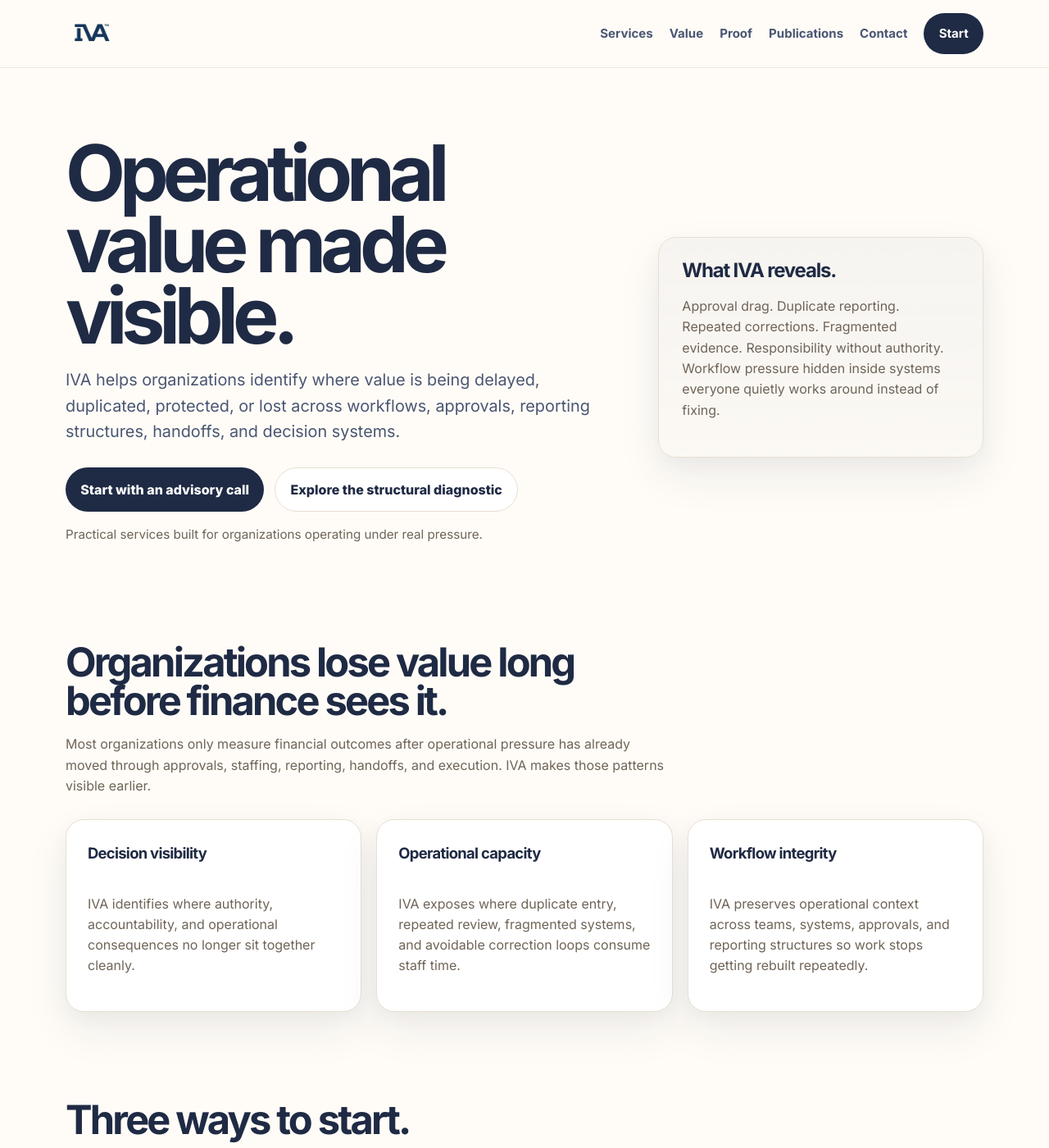
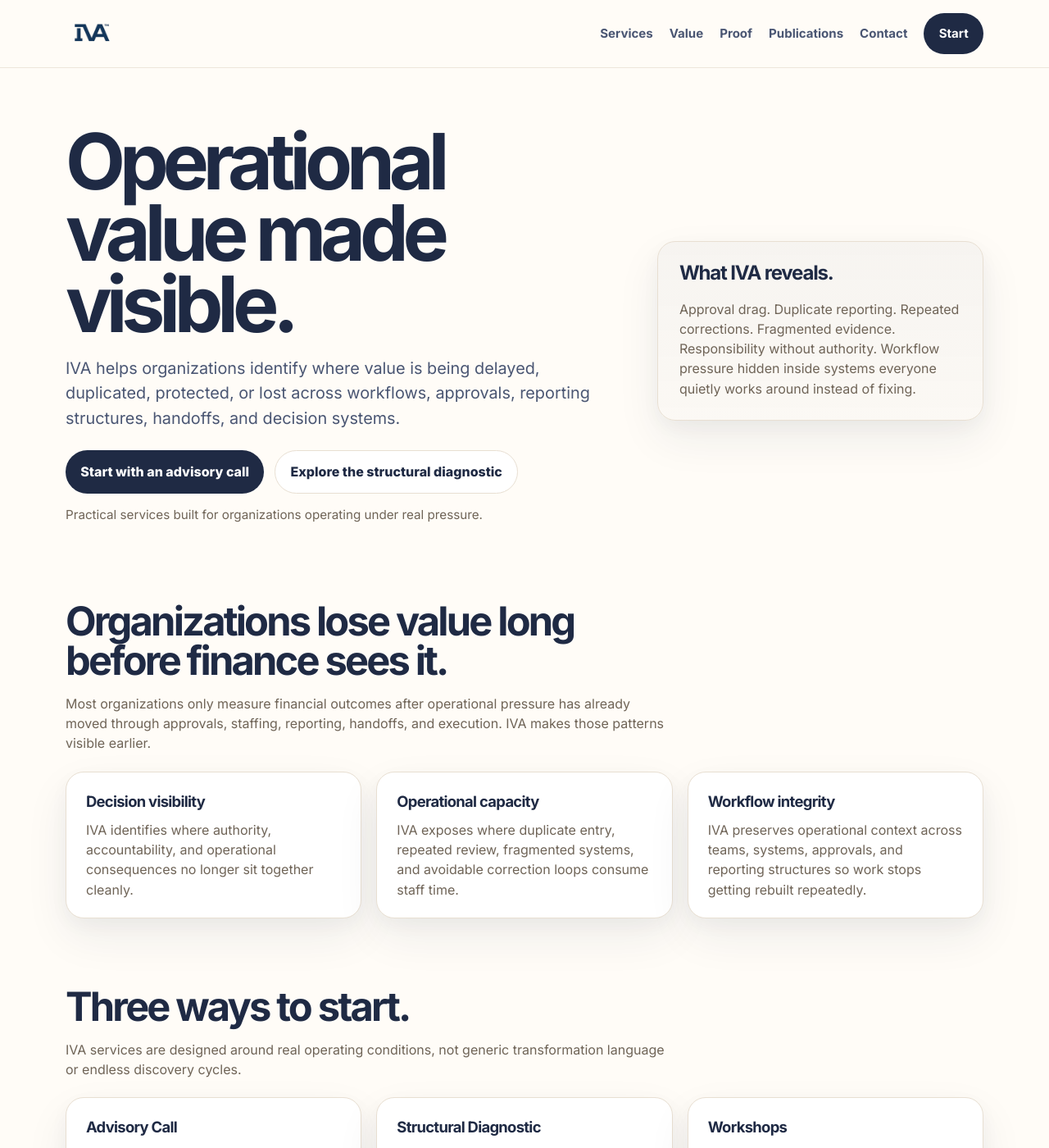
Before and after one commit to efost7873/ivasolution.com, a Jekyll site: the page built from index.html, in a window 1280 px wide and 1400 px high. Shown: the whole window at 82% size. Built offline with Jekyll 4.4.1, drawn with Linux system fonts in a browser that asks for light colours.

Commit message:
Adjust padding and margin values in style.scss

```diff
--- a/assets/css/style.scss
+++ b/assets/css/style.scss
@@ -51,7 +51,7 @@ body {
     "Segoe UI",
     sans-serif;
 
-  line-height: 1.58;
+  line-height: 1.52;
 
   text-rendering: optimizeLegibility;
   -webkit-font-smoothing: antialiased;
@@ -81,6 +81,14 @@ a {
   backdrop-filter: blur(18px);
 
   border-bottom: 1px solid rgba(232, 223, 210, 0.78);
+
+  transition:
+    transform 220ms ease,
+    box-shadow 220ms ease;
+}
+
+.site-header.is-hidden {
+  transform: translateY(-100%);
 }
 
 .header-inner {
@@ -171,11 +179,11 @@ a {
 }
 
 .hero {
-  padding: 72px 0 50px;
+  padding: 58px 0 38px;
 }
 
 .hero-home {
-  padding-top: 84px;
+  padding-top: 70px;
 }
 
 .hero-grid {
@@ -185,7 +193,7 @@ a {
     minmax(0, 1.26fr)
     minmax(300px, 0.74fr);
 
-  gap: 48px;
+  gap: 44px;
   align-items: center;
 }
 
@@ -213,7 +221,7 @@ a {
 h1 {
   margin:
     0 0
-    18px;
+    16px;
 
   max-width: 720px;
 
@@ -238,11 +246,11 @@ h1 {
   flex-wrap: wrap;
   gap: 13px;
 
-  margin-top: 28px;
+  margin-top: 24px;
 }
 
 .microcopy {
-  margin-top: 16px;
+  margin-top: 14px;
 
   color: var(--iva-muted);
 
@@ -260,7 +268,7 @@ h1 {
 }
 
 .panel {
-  padding: 28px;
+  padding: 26px;
 
   background:
     linear-gradient(
@@ -286,20 +294,27 @@ h1 {
   color: var(--iva-muted);
 }
 
+.panel p:last-child,
+.card p:last-child,
+.section-header p:last-child,
+.highlight p:last-child {
+  margin-bottom: 0;
+}
+
 .section {
-  padding: 54px 0;
+  padding: 42px 0;
 }
 
 .section-header {
   max-width: 740px;
 
-  margin-bottom: 28px;
+  margin-bottom: 22px;
 }
 
 .section-header h2 {
   margin:
     0 0
-    13px;
+    11px;
 
   font-size: clamp(1.95rem, 4vw, 3.05rem);
 
@@ -323,7 +338,7 @@ h1 {
   flex-direction: column;
   justify-content: space-between;
 
-  padding: 26px;
+  padding: 22px 24px;
 
   background: var(--iva-surface);
 
@@ -344,7 +359,9 @@ h1 {
 }
 
 .card h3 {
-  margin-top: 0;
+  margin:
+    0 0
+    8px;
 
   color: var(--iva-blue);
 
@@ -353,13 +370,17 @@ h1 {
   letter-spacing: -0.038em;
 }
 
+.card p {
+  margin-top: 0;
+}
+
 .card .button,
 .card .button.secondary {
-  margin-top: 18px;
+  margin-top: 16px;
 }
 
 .highlight {
-  padding: 42px;
+  padding: 36px;
 
   background:
     linear-gradient(
@@ -381,7 +402,7 @@ h1 {
   width: 68px;
   height: 4px;
 
-  margin-top: 14px;
+  margin-top: 12px;
 
   border-radius: 999px;
 
@@ -389,9 +410,9 @@ h1 {
 }
 
 .site-footer {
-  margin-top: 24px;
+  margin-top: 20px;
 
-  padding: 40px 0 28px;
+  padding: 36px 0 26px;
 
   background:
     linear-gradient(
@@ -419,7 +440,7 @@ h1 {
 }
 
 .footer-tagline {
-  margin-top: 14px !important;
+  margin-top: 12px !important;
 
   color: var(--iva-slate) !important;
 
@@ -434,11 +455,11 @@ h1 {
 .footer-column {
   display: flex;
   flex-direction: column;
-  gap: 11px;
+  gap: 10px;
 }
 
 .footer-heading {
-  margin: 0 0 6px !important;
+  margin: 0 0 4px !important;
 
   color: var(--iva-blue) !important;
 
@@ -462,8 +483,8 @@ h1 {
 }
 
 .footer-bottom {
-  margin-top: 34px;
-  padding-top: 22px;
+  margin-top: 28px;
+  padding-top: 18px;
 
   border-top: 1px solid rgba(232, 223, 210, 0.95);
 
@@ -490,19 +511,19 @@ h1 {
   }
 
   .panel {
-    margin-top: 28px;
+    margin-top: 26px;
   }
 
   .card {
-    margin-top: 16px;
+    margin-top: 14px;
   }
 
   .highlight {
-    margin-top: 12px;
+    margin-top: 10px;
   }
 
   .footer-links {
-    margin-top: 28px;
+    margin-top: 26px;
   }
 }
 
@@ -514,10 +535,10 @@ h1 {
   .header-inner {
     min-height: auto;
 
-    padding: 14px 0;
+    padding: 12px 0;
 
     align-items: flex-start;
-    gap: 14px;
+    gap: 12px;
 
     flex-direction: column;
   }
@@ -548,7 +569,7 @@ h1 {
 
   .hero,
   .hero-home {
-    padding: 48px 0 34px;
+    padding: 38px 0 28px;
   }
 
   h1 {
@@ -572,11 +593,11 @@ h1 {
   }
 
   .section {
-    padding: 40px 0;
+    padding: 34px 0;
   }
 
   .section-header {
-    margin-bottom: 20px;
+    margin-bottom: 18px;
   }
 
   .section-header h2 {
@@ -584,12 +605,12 @@ h1 {
   }
 
   .highlight {
-    padding: 28px;
+    padding: 26px;
   }
 
   .card,
   .panel {
-    padding: 22px;
+    padding: 20px;
   }
 
   .footer-inner,
@@ -597,14 +618,14 @@ h1 {
   .footer-bottom {
     flex-direction: column;
 
-    gap: 24px;
+    gap: 22px;
   }
 
   .footer-links {
     display: grid;
     grid-template-columns: 1fr 1fr;
 
-    gap: 28px;
+    gap: 26px;
   }
 
   .footer-brand img {
@@ -622,6 +643,6 @@ h1 {
   }
 
   .panel {
-    margin-top: 24px;
+    margin-top: 22px;
   }
 }
```
